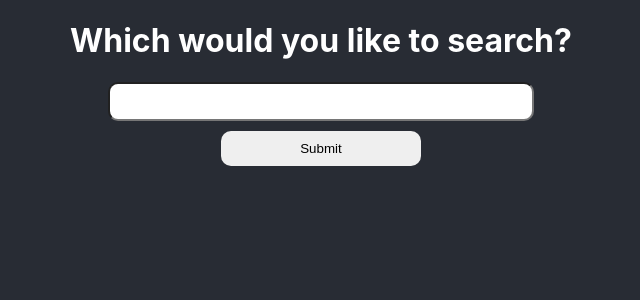
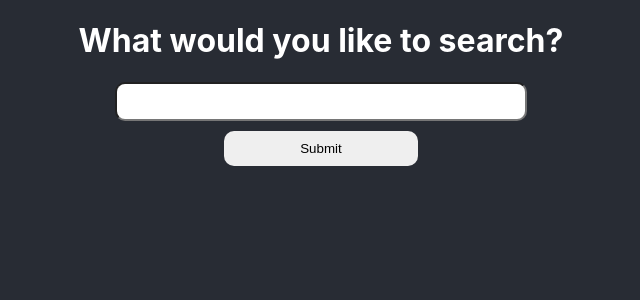
Before and after one commit to XxAndrewOxX/TopLinePro, a React (Create React App) app in the folder image-search/: page /Search in a window 1280 px wide. Shown: the top 300 px of the page, without its empty margins (319-959 px from the left). Built offline with nearby package versions, Linux system fonts and the light colour scheme.

Commit message:
Fixing a typo

```diff
--- a/image-search/src/SearchPage.js
+++ b/image-search/src/SearchPage.js
@@ -89,7 +89,7 @@ export default function SearchPage () {
             <form onSubmit={handleSubmit}>
             <div>
             <h1 className='Label'>
-                Which would you like to search?
+                What would you like to search?
             </h1>
             </div>
             <div>
```
